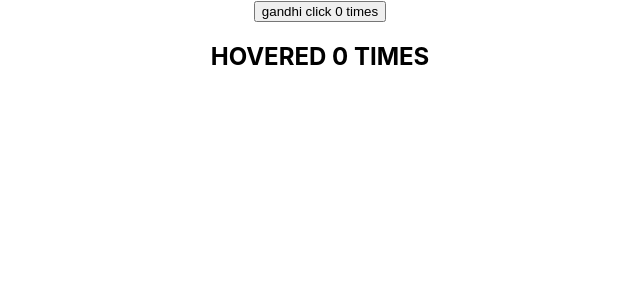
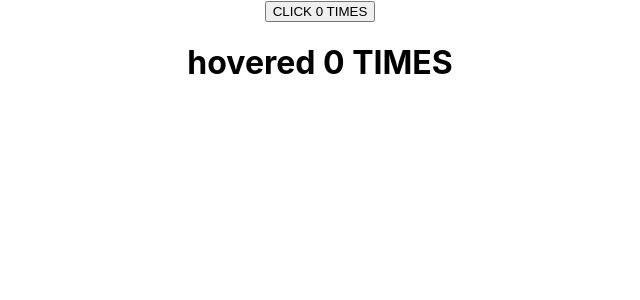
Before and after one commit to pop-dev5016/code-evolution-react, a React (Create React App) app: page / in a window 1280 px wide. Shown: the top 300 px of the page, without its empty margins (320-960 px from the left). Built offline with nearby package versions, Linux system fonts and the light colour scheme.

Commit message:
render props

```diff
--- a/src/App.js
+++ b/src/App.js
@@ -19,6 +19,8 @@ import Hero from './components/Hero';
 import ErrorHandling from './components/ErrorHandling';
 import ClickCounter from './components/ClickCounter';
 import HoverCounter from './components/HoverCounter';
+import ClickCounter2 from './components/ClickCounter2';
+import HoverCounter2 from './HoverCounter2';
 
 
 
@@ -28,8 +30,8 @@ class App extends Component {
   render(){
   return (
     <div className="App">
-      <ClickCounter name="gandhi"></ClickCounter>
-      <HoverCounter></HoverCounter>
+      <ClickCounter2></ClickCounter2>
+      <HoverCounter2></HoverCounter2>
     </div>
   );
 }
--- /dev/null
+++ b/src/HoverCounter2.js
@@ -0,0 +1,26 @@
+import React, { Component } from 'react'
+
+export class HoverCounter2 extends Component {
+    constructor(props) {
+        super(props)
+
+        this.state = {
+           count:0
+        }
+      }
+
+      incrementCount = ()=>{
+          this.setState(prevestate=>{
+              return{count:prevestate.count+1}
+          })
+      }
+
+    render() {
+      const { count } = this.state
+      return (
+        <h1 onMouseOver={this.incrementCount}>hovered {count} TIMES</h1>
+      )
+     }
+}
+
+export default HoverCounter2
--- /dev/null
+++ b/src/components/ClickCounter2.js
@@ -0,0 +1,27 @@
+import React, { Component } from 'react'
+
+export class ClickCounter2 extends Component {
+    constructor(props) {
+      super(props)
+
+      this.state = {
+         count:0
+      }
+    }
+
+    incrementCount = ()=>{
+        this.setState(prevestate=>{
+            return{count:prevestate.count+1}
+        })
+    }
+
+  render() {
+    const { count } = this.state
+    return (
+      <button onClick={this.incrementCount}>CLICK {count} TIMES</button>
+    )
+   }
+
+}
+
+export default ClickCounter2
```
